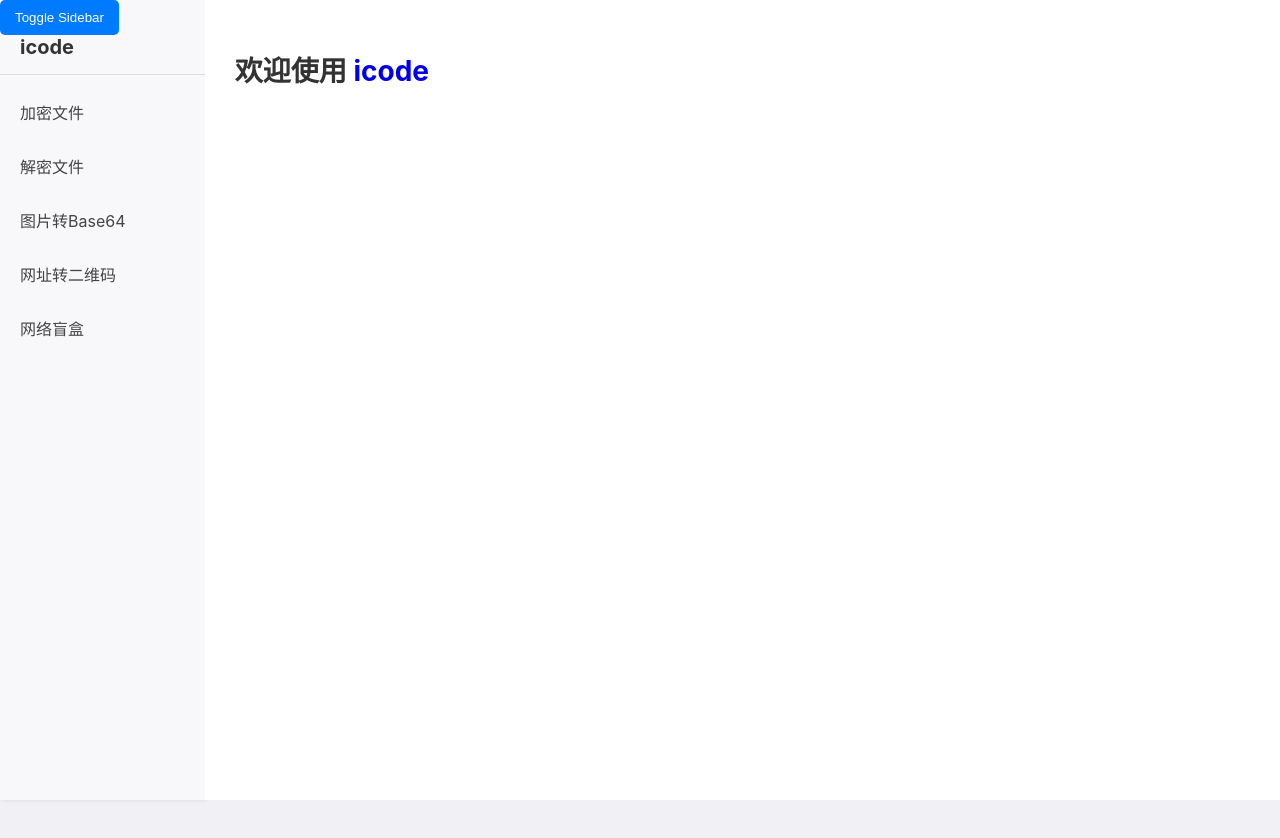
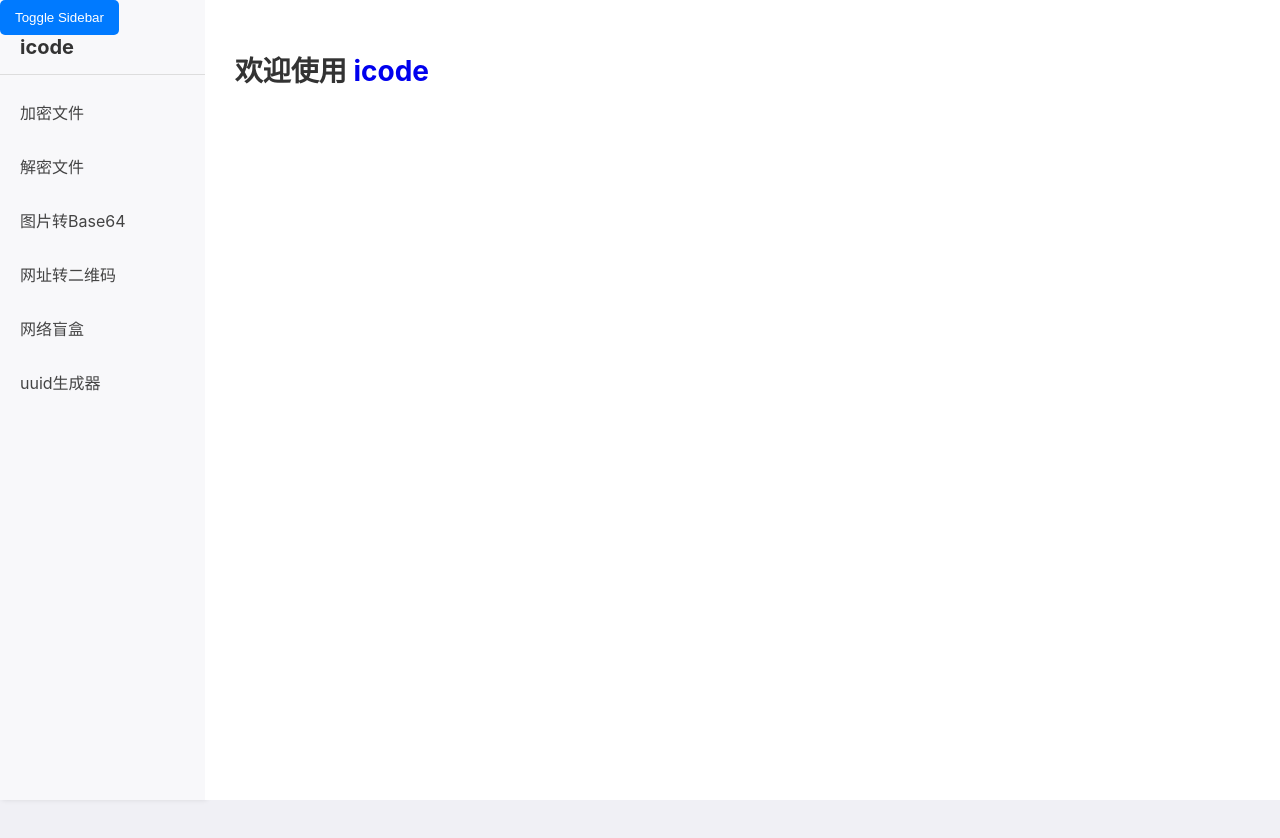
Before and after one commit to qsyshare/wldt, a plain HTML site: page icode/index.html in a window 1280 px wide. Drawn offline with Linux system fonts and the light colour scheme.

Commit message:
Update index.html

```diff
--- a/icode/index.html
+++ b/icode/index.html
@@ -128,6 +128,7 @@
                 <li class="active" onclick="loadContent('base.html');updateSidebarSelection(this)">图片转Base64</li>
                 <li class="active" onclick="loadContent('lzm.html');updateSidebarSelection(this)">网址转二维码</li>
                 <li class="active" onclick="loadContent('mh.html');updateSidebarSelection(this)">网络盲盒</li>
+                <li class="active" onclick="loadContent('uuid.html');updateSidebarSelection(this)">uuid生成器</li>
             </ul>
         </div>
     </div>
```
